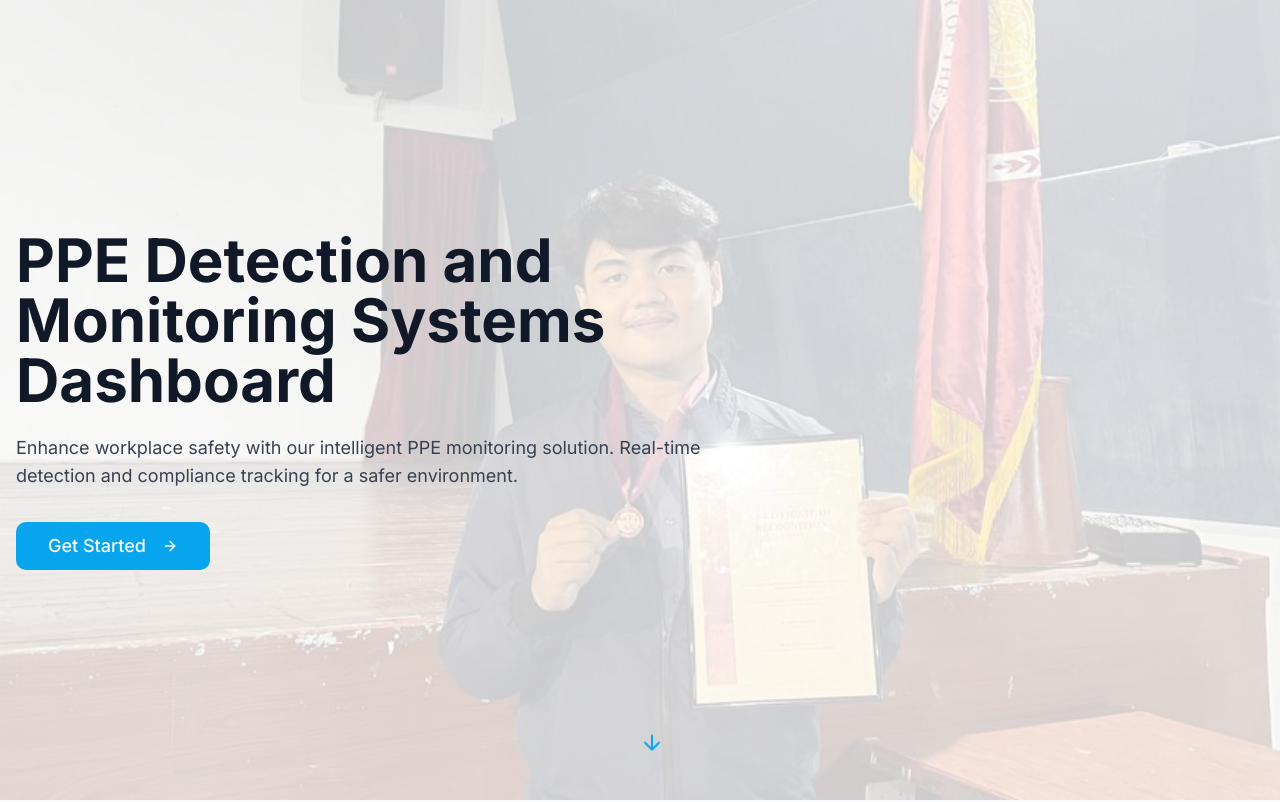
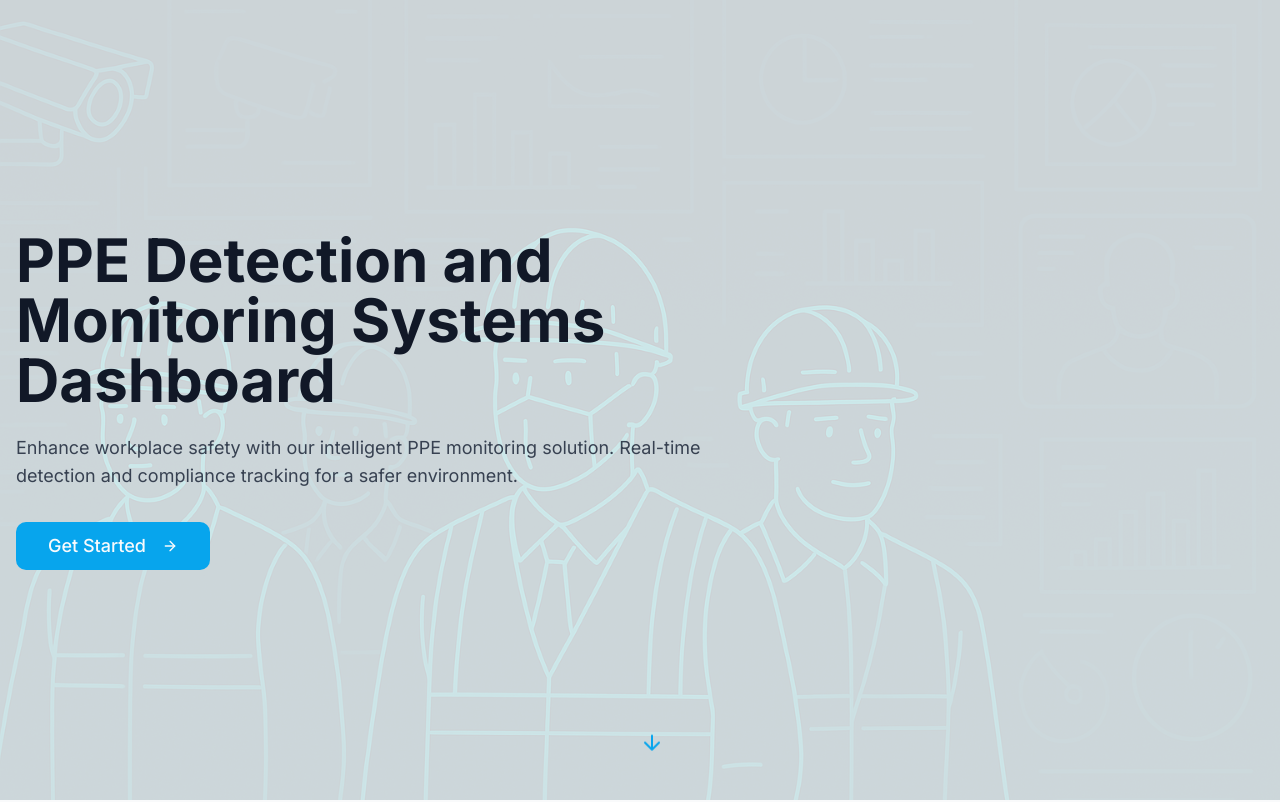
Before and after one commit to ahley18/safety-view-dashboard, a React (Vite) app: page / in a window 1280 px wide. Shown: the top 802 px of the page. Built offline with nearby package versions, Linux system fonts and the light colour scheme.

Commit message:
Replace title background image
Update the landing page title background with a new image.

```diff
--- a/src/pages/Landing.tsx
+++ b/src/pages/Landing.tsx
@@ -1,4 +1,3 @@
-
 import React from 'react';
 import { useNavigate } from 'react-router-dom';
 import { Button } from '@/components/ui/button';
@@ -15,7 +14,7 @@ const Landing: React.FC = () => {
       <section className="relative h-screen flex items-center">
         <div
           className="absolute inset-0 z-0 bg-cover bg-center opacity-20"
-          style={{ backgroundImage: "url('/lovable-uploads/c89ed7bd-531b-48a6-9547-2372db63fbf4.png')" }}
+          style={{ backgroundImage: "url('/lovable-uploads/666af25b-439a-48fb-95ce-bf4d3d0c6f8e.png')" }}
         ></div>
         <div className="container mx-auto px-4 z-10 relative">
           <div className="max-w-3xl">
```
Also changed, not shown: public/lovable-uploads/666af25b-439a-48fb-95ce-bf4d3d0c6f8e.png (added).
